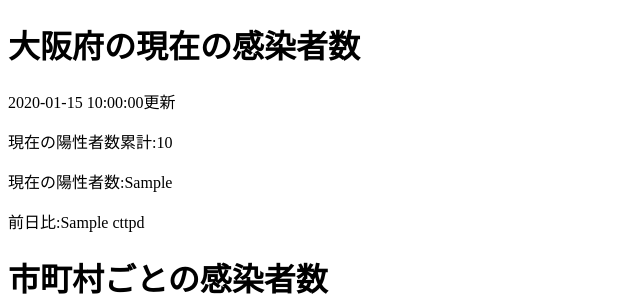
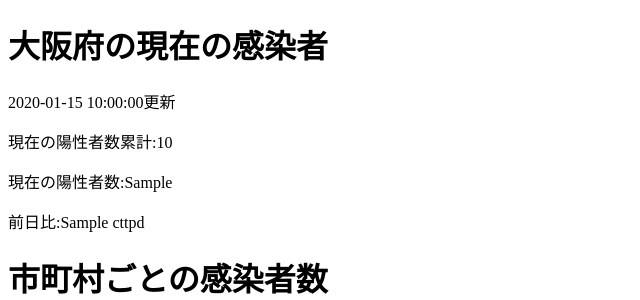
Before and after one commit to nobu114/corona_osaka, a Flask app: template app/templates/index.html in a window 1280 px wide. Shown: the top 300 px of the page, without its empty margins (0-640 px from the left). Run offline with Flask 2, Linux system fonts and the light colour scheme; the template is opened without the code that fills it: most values are stand-ins (such as "Sample title", 1, 10 or a date in 2020); parts of the project's set-up code (start-up, migrations or seed data) failed here and were passed over.

Commit message:
ちょっといじった

```diff
--- a/app/templates/index.html
+++ b/app/templates/index.html
@@ -5,7 +5,7 @@
         <title>テスト</title>
     </head>
     <body>
-        <h1>大阪府の現在の感染者数</h1>
+        <h1>大阪府の現在の感染者</h1>
         <p>{{date}}更新</p>
         <p>現在の陽性者数累計:{{total}}</p>
         <p>現在の陽性者数:{{positivity_pepople}}</p>
```
